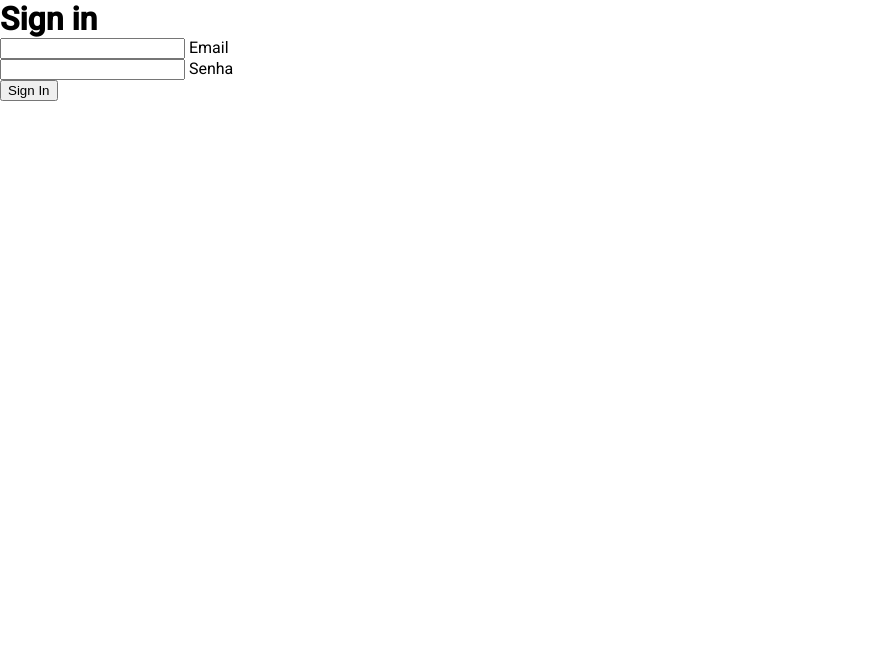
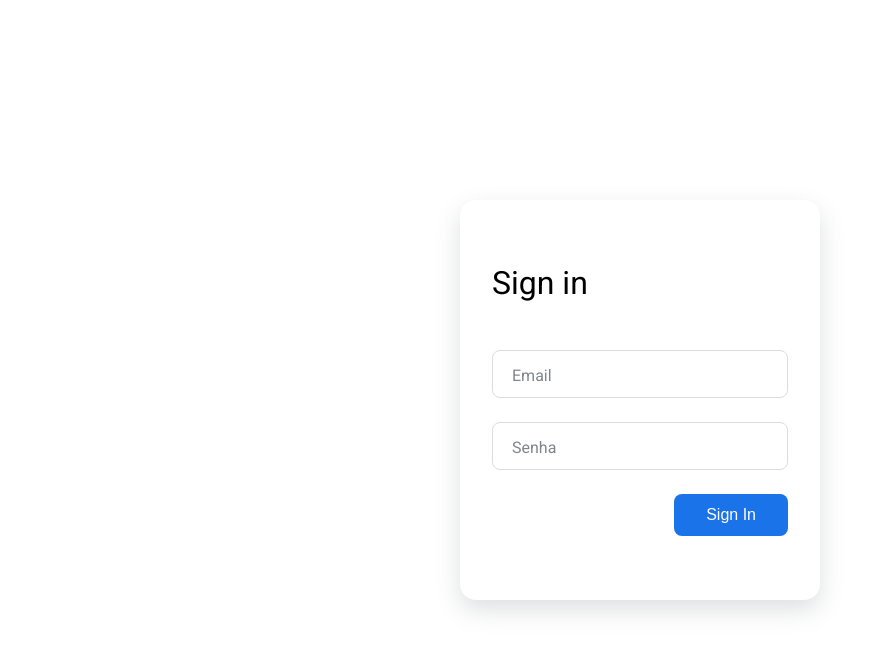
Before and after one commit to qrozrafa/pagLogin, a plain HTML site: page index.html in a window 1280 px wide. Shown: the whole page, without its empty margins (0-887 px from the left). Drawn offline with Linux system fonts and the light colour scheme.

Commit message:
login CSS

```diff
--- a/css/style.css
+++ b/css/style.css
@@ -28,3 +28,66 @@ body{
 h1{
     margin: 0;
 }
+
+/* FORM */
+.l-form{
+    display: flex;
+    justify-content: center;
+    align-items: center;
+    height: 100vh;
+}
+.form{
+    width: 360px;
+    padding: 4rem 2rem;
+    border-radius: 1rem;
+    box-shadow: 0 10px 25px rgba(92,99,105,.2);
+}
+.form__title{
+    font-weight: 400;
+    margin-bottom: 3rem;
+}
+.form__div{
+    position: relative;
+    height: 48px;
+    margin-bottom: 1.5rem;
+}
+.form__input{
+    position: absolute;
+    top: 0;
+    left: 0;
+    width: 100%;
+    height: 100%;
+    font-size: var(--normal-font-size);
+    border: 1px solid var(--border-color);
+    border-radius: .5rem;
+    outline: none;
+    padding: 1rem;
+    background: none;
+    z-index: 1;
+}
+.form__label{
+    position: absolute;
+    left: 1rem;
+    top: 1rem;
+    padding: 0 .25rem;
+    background-color: #fff;
+    color: var(--input-color);
+    font-size: var(--normal-font-size);
+    transition: .3s;
+}
+.form__button{
+    display: block;
+    margin-left: auto;
+    padding: .75rem 2rem;
+    outline: none;
+    border: none;
+    background-color: var(--first-color);
+    color: #fff;
+    font-size: var(--normal-font-size);
+    border-radius: .5rem;
+    cursor: pointer;
+    transition: .3s;
+}
+.form__button:hover{
+    box-shadow: 0 10px 36px rgba(0,0,0,.15);
+}
--- a/index.html
+++ b/index.html
@@ -11,7 +11,7 @@
     <title>Login</title>
 </head>
 <body>
-    <div class="1-form">
+    <div class="l-form">
         <form class="form">
             <h1 class="form__title">Sign in</h1>
 
```
